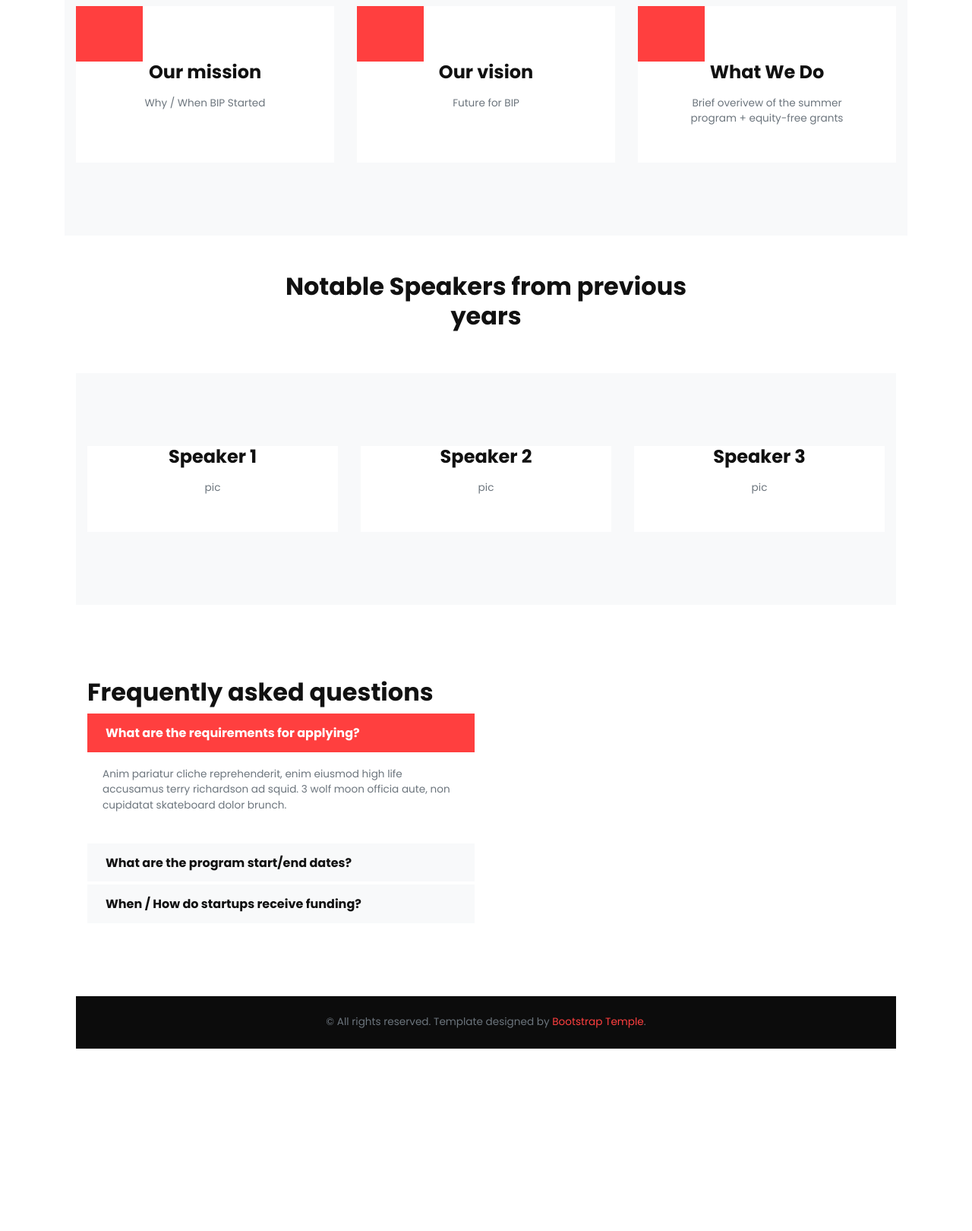
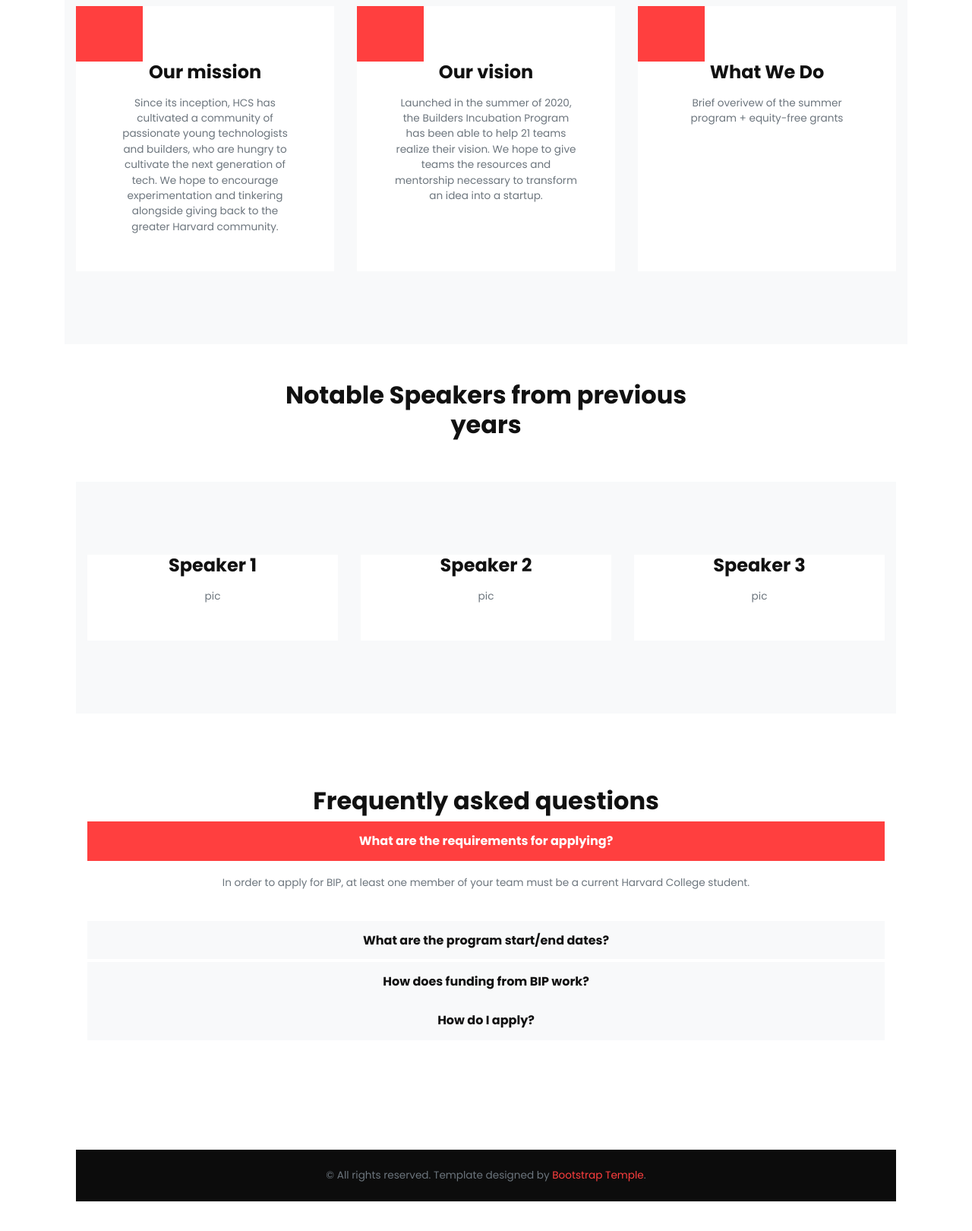
Before and after one commit to rnori-harv/BIP, a plain HTML site: page about.html in a window 1280 px wide. Shown: the part 620-2240 px from the top of the page at 76% size. Before the commit the page ends 2096 px from the top, so only its background shows below. Drawn offline with Linux system fonts and the light colour scheme; no server answers.

Commit message:
more about page changes

```diff
--- a/about.html
+++ b/about.html
@@ -128,7 +128,9 @@
               </div>
               <div class="px-5 pt-0 pb-5 bg-white text-center">
                 <h2 class="h4 mb-3">Our mission</h2>
-                <p class="text-muted text-small mb-0">Why / When BIP Started</p>
+                <p class="text-muted text-small mb-0">
+                  Since its inception, HCS has cultivated a community of passionate young technologists and builders, who are hungry to cultivate the next generation of tech. We hope to encourage experimentation and tinkering alongside giving back to the greater Harvard community.
+                </p>
               </div>
             </div>
           </div>
@@ -141,7 +143,10 @@
               </div>
               <div class="px-5 pt-0 pb-5 bg-white text-center">
                 <h2 class="h4 mb-3">Our vision</h2>
-                <p class="text-muted text-small mb-0">Future for BIP</p>
+                <p class="text-muted text-small mb-0">
+                  Launched in the summer of 2020, the Builders Incubation Program has been able to help 21 teams realize their vision.
+                  We hope to give teams the resources and mentorship necessary to transform an idea into a startup.
+                </p>
               </div>
             </div>
           </div>
@@ -201,11 +206,11 @@
         </div>
       </div>
     </section>
-    <section class="py-5">
+    <section class="py-5 text-center">
       <div class="container py-5">
         <h2>Frequently asked questions</h2>
         <div class="row">
-          <div class="col-lg-6 mb-5 mb-lg-0">
+          <div class="col-lg-12 mb-5 ">
             <div class="accordion" id="accordionExample">
               <div class="card rounded-0 border-0 mb-1">
                 <div class="card-header p-0 border-0 bg-white rounded-0" id="headingOne">
@@ -215,7 +220,9 @@
                 </div>
                 <div class="collapse show" id="collapseOne" aria-labelledby="headingOne" data-parent="#accordionExample">
                   <div class="card-body">
-                    <p class="text-small text-muted">Anim pariatur cliche reprehenderit, enim eiusmod high life accusamus terry richardson ad squid. 3 wolf moon officia aute, non cupidatat skateboard dolor brunch.</p>
+                    <p class="text-small text-muted">
+                      In order to apply for BIP, at least one member of your team must be a current Harvard College student.
+                    </p>
                   </div>
                 </div>
               </div>
@@ -227,19 +234,40 @@
                 </div>
                 <div class="collapse" id="collapseTwo" aria-labelledby="headingTwo" data-parent="#accordionExample">
                   <div class="card-body">
-                    <p class="text-small text-muted">Anim pariatur cliche reprehenderit, enim eiusmod high life accusamus terry richardson ad squid. 3 wolf moon officia aute, non cupidatat skateboard dolor brunch. Food truck quinoa.</p>
+                    <p class="text-small text-muted">
+                      The program is 7 weeks long and will start June 22 and end on August 8.
+                    </p>
                   </div>
                 </div>
               </div>
               <div class="card rounded-0 border-0">
                 <div class="card-header p-0 border-0 bg-white rounded-0" id="headingThree">
                   <h6 class="mb-0"><a class="reset-anchor w-100 px-4 py-3 d-block collapsed border-bottom" data-toggle="collapse" href="#collapseThree" aria-expanded="false" aria-controls="collapseThree">
-                      When / How do startups receive funding?
+                      How does funding from BIP work?
                       </a></h6>
                 </div>
                 <div class="collapse" id="collapseThree" aria-labelledby="headingThree" data-parent="#accordionExample">
                   <div class="card-body">
-                    <p class="text-small text-muted">Anim pariatur cliche reprehenderit, enim eiusmod high life accusamus terry richardson ad squid. 3 wolf moon officia aute, non cupidatat skateboard dolor brunch.</p>
+                    <p class="text-small text-muted">
+                      Students will receive equity free grants that can go towards any project expenses.
+                      Common expenses include domain and hosting, data storage, app store fees, or marketing costs.
+                      More funding guidelines can be found <a href="https://docs.google.com/document/d/1VTqchtarGzcBPf5VWxBJlRpu9xSO1EefXI1KvMx6B24/edit?usp=sharing">here</a>.
+                    </p>
+                  </div>
+                </div>
+              </div>
+
+              <div class="card rounded-0 border-0">
+                <div class="card-header p-0 border-0 bg-white rounded-0" id="headingFour">
+                  <h6 class="mb-0"><a class="reset-anchor w-100 px-4 py-3 d-block collapsed border-bottom" data-toggle="collapse" href="#collapseFour" aria-expanded="false" aria-controls="collapseFour">
+                      How do I apply?
+                      </a></h6>
+                </div>
+                <div class="collapse" id="collapseFour" aria-labelledby="headingFour" data-parent="#accordionExample">
+                  <div class="card-body">
+                    <p class="text-small text-muted">
+                      Fill out our application form <a href="https://docs.google.com/forms/d/e/1FAIpQLScM8YYaHCUfUE2aLrftjADLtzIeQ3DShGOFiTXzsVOfvwE2aQ/viewform">here</a>! Applications are due by June 15, 2021 at 11:59 PST.
+                    </p>
                   </div>
                 </div>
               </div>
```
